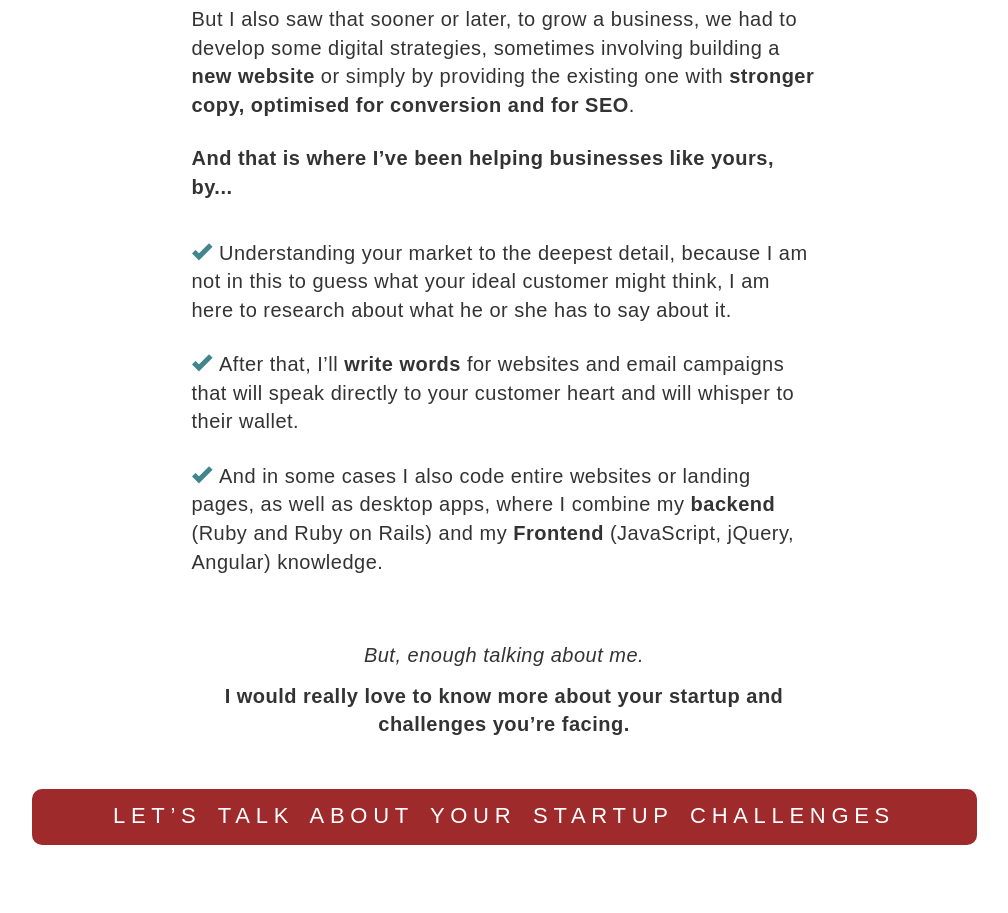
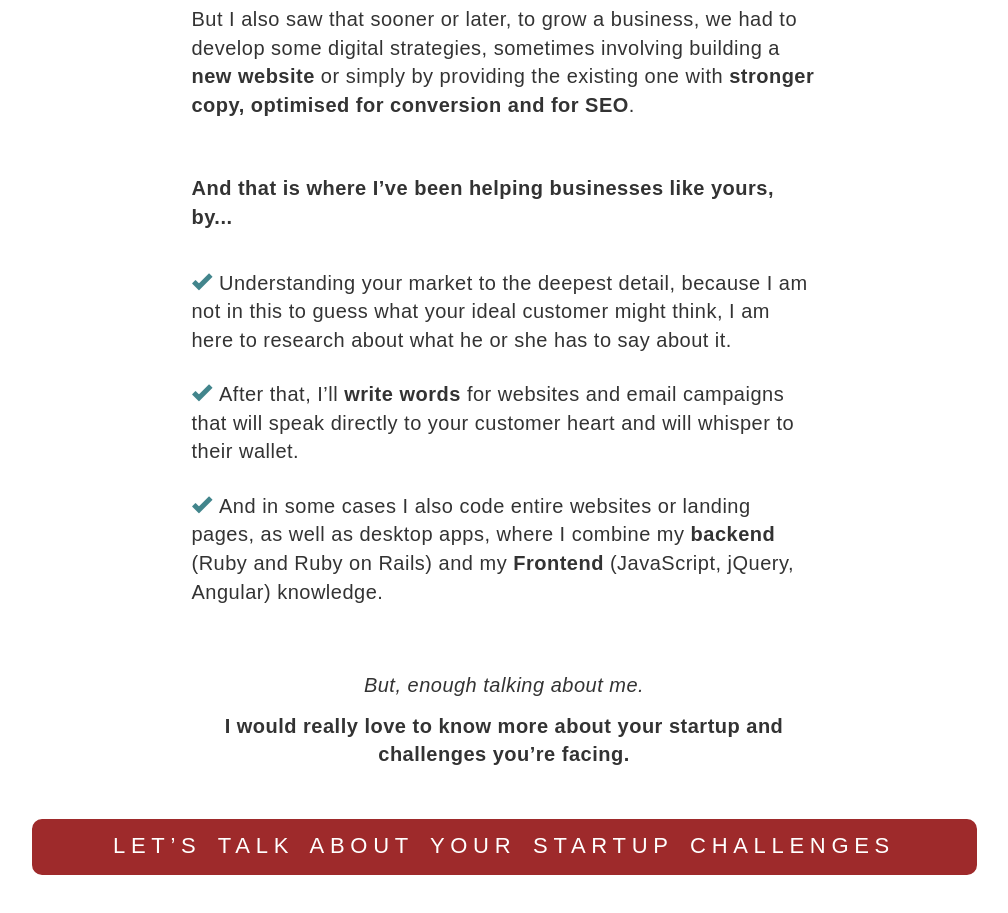
Before and after one commit to ppmartins/mysite, a plain HTML site: page about.html in a window 1280 px wide. Shown: the part 2495-3408 px from the top of the page, without its empty margins (136-1144 px from the left). Drawn offline with nearby package versions, Linux system fonts and the light colour scheme; files that its build step writes are made by us from their sources.

Commit message:
Minor tweak

```diff
--- a/styles/about.css
+++ b/styles/about.css
@@ -62,7 +62,7 @@
 
 .about-me .space {
   padding-bottom: 25px;
-  padding-top: 15px;
+  padding-top: 45px;
 }
 
 .about-me .enough {
```
